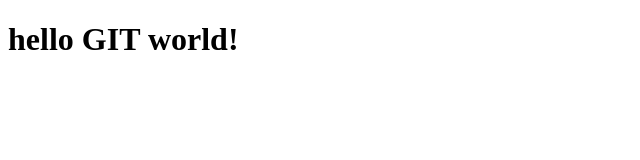
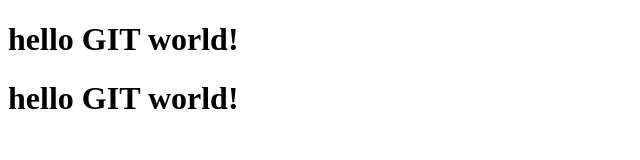
Before and after one commit to Heechul90/TheBook_Git, a plain HTML site: page index.html in a window 1280 px wide. Shown: the whole page, without its empty margins (0-640 px from the left). Drawn offline with Linux system fonts and the light colour scheme.

Commit message:
two hello world!

```diff
--- a/index.html
+++ b/index.html
@@ -7,5 +7,6 @@
 </head>
 <body>
     <h1>hello GIT world!</h1>
+    <h1>hello GIT world!</h1>
 </body>
 </html>
```
